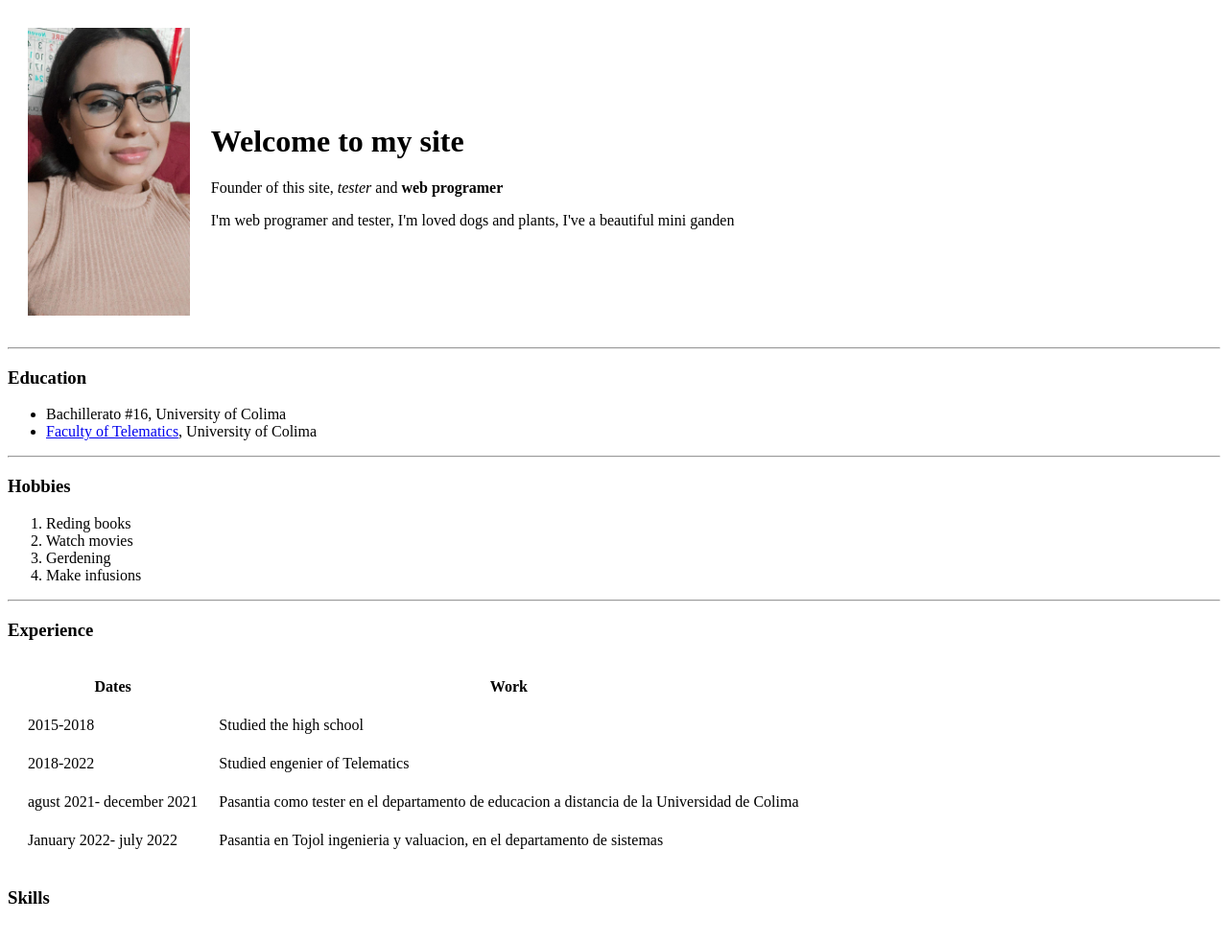
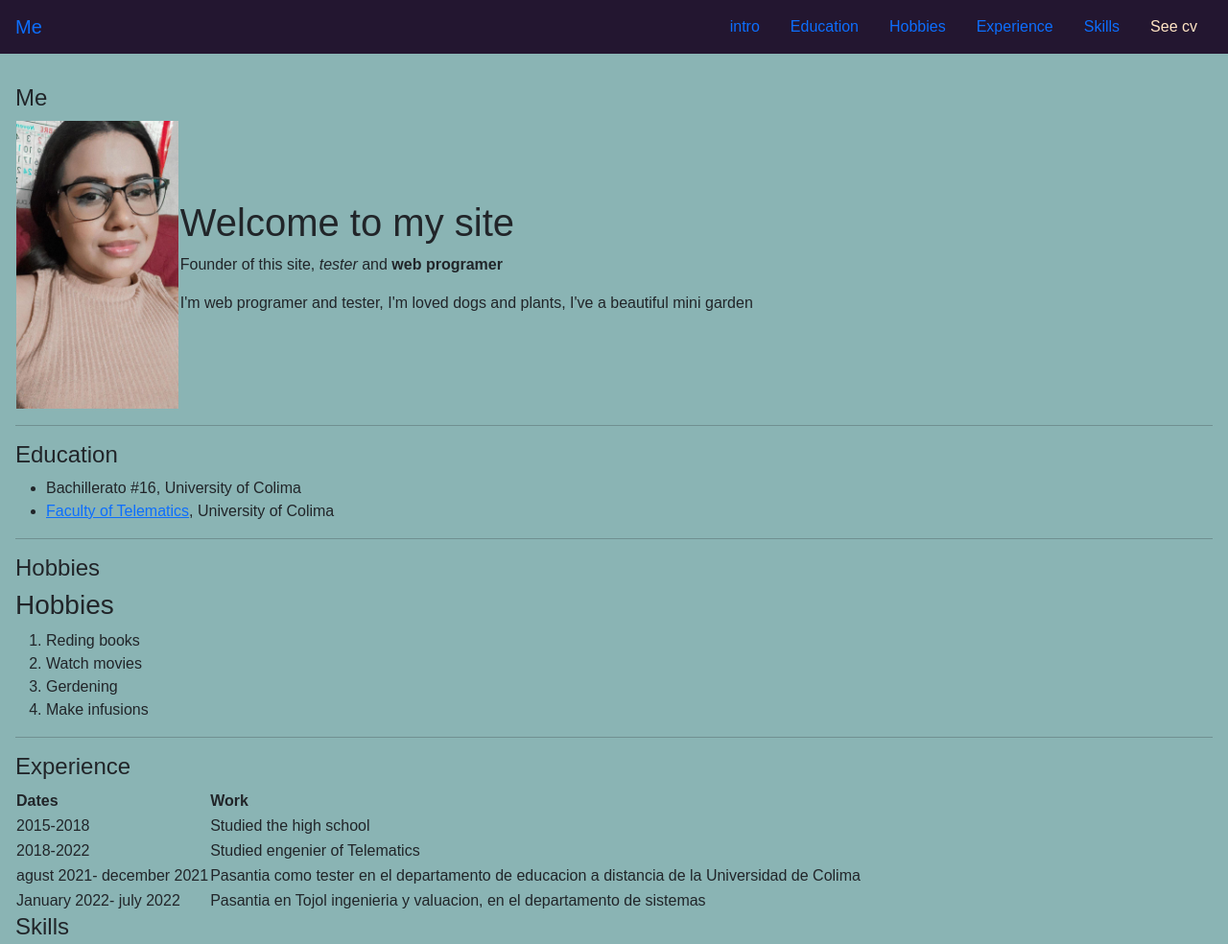
Before and after one commit to AnaAguilar2/Portafolio-, a plain HTML site: page index.html in a window 1280 px wide. Shown: the top 984 px of the page at 96% size. Drawn offline with nearby package versions, Linux system fonts and the light colour scheme.

Commit message:
add files

```diff
--- a/contact.html
+++ b/contact.html
@@ -2,11 +2,26 @@
 <html lang="en" dir="ltr">
 
 <head>
-  <meta charset="utf-8">
-  <title>Contact</title>
+  <meta charset="UTF-8">
+  <meta http-equiv="X-UA-Compatible" content="IE=edge">
+  <meta name="viewport" content="width=device-width, initial-scale=1.0">
+  <title>Document</title>
+  <link rel="stylesheet" href="/style.css">
+  <link href="https://cdn.jsdelivr.net/npm/bootstrap@5.0.2/dist/css/bootstrap.min.css" rel="stylesheet" integrity="sha384-EVSTQN3/azprG1Anm3QDgpJLIm9Nao0Yz1ztcQTwFspd3yD65VohhpuuCOmLASjC" crossorigin="anonymous">
+
 </head>
 
 <body>
+
+    <!-- nav bar menu-->
+    <nav id="navbar-example2" class="navbar bg-body-tertiary px-3 mb-3"  aria-current="true">
+      <a class="navbar-brand" href="/index.html">Back</a>
+      <ul class="nav nav-pills">
+        <li class="nav-item">
+          <a class="nav-link" href="/cv.html">See cv</a>
+        </li>
+    </nav>
+
   <h2>Contact Details</h2>
   <h3><a href="https://www.linkedin.com/in/ana-aguilar-v-7378a1203/">LinkedIn</a></h3>
 
--- a/index.html
+++ b/index.html
@@ -1,31 +1,62 @@
 <!DOCTYPE html>
 <html lang="en" dir="ltr">
+    <link rel="stylesheet" href="/style.css">
+    <link href="https://cdn.jsdelivr.net/npm/bootstrap@5.0.2/dist/css/bootstrap.min.css" rel="stylesheet" integrity="sha384-EVSTQN3/azprG1Anm3QDgpJLIm9Nao0Yz1ztcQTwFspd3yD65VohhpuuCOmLASjC" crossorigin="anonymous">
 
 <head>
   <meta charset="utf-8">
   <title>Ana´s personal web</title>
 </head>
 
-<body>
+<body id="body">
+<!-- nav bar menu-->
+<nav id="navbar-example2" class="navbar bg-body-tertiary px-3 mb-3"  aria-current="true">
+  <a class="navbar-brand" href="#">Me</a>
+  <ul class="nav nav-pills">
+    <li class="nav-item">
+      <a class="nav-link" href="#scrollspyHeading1">intro</a>
+    </li>
+    <li class="nav-item">
+      <a class="nav-link" href="#scrollspyHeading2">Education</a>
+    </li>
+    <li class="nav-item">
+      <a class="nav-link" href="#scrollspyHeading3">Hobbies</a>
+    </li>
+    <li class="nav-item">
+      <a class="nav-link" href="#scrollspyHeading4">Experience</a>
+    </li>
+    <li class="nav-item">
+      <a class="nav-link" href="#scrollspyHeading5">Skills</a>
+    </li>
+    <li class="nav-item">
+      <a id="buttonDownload" class="nav-link" href="/cv.html">See cv</a>
+    </li>
+
+  </ul>
+</nav>
+<div data-bs-spy="scroll" data-bs-target="#navbar-example2" data-bs-root-margin="0px 0px -40%" data-bs-smooth-scroll="true" class="scrollspy-example bg-body-tertiary p-3 rounded-2" tabindex="0">
+  <h4 id="intro">Me</h4>
+  <!--<img src="/img/back-color.jpg" class="img-fluid" alt="color"> -->
+
   <table cellspacing="20px">
     <tr>
       <td><img src="img\ana.jpg" alt="Foto Ana" height="300px"></td>
       <td>
         <h1>Welcome to my site </h1>
         <p>Founder of this site, <em>tester </em>and <strong>web programer </strong> </p>
-        <p>I'm web programer and tester, I'm loved dogs and plants, I've a beautiful mini ganden </p>
+        <p>I'm web programer and tester, I'm loved dogs and plants, I've a beautiful mini garden </p>
       </td>
     </tr>
   </table>
   <hr>
 
-
-  <h3>Education </h3>
+  <h4 id="scrollspyHeading2">Education</h4>
   <ul>
     <li>Bachillerato #16, University of Colima</li>
     <li> <a href="https://telematicanet.ucol.mx/">Faculty of Telematics</a>, University of Colima </li>
   </ul>
   <hr>
+  <h4 id="scrollspyHeading3">Hobbies</h4>
   <h3>Hobbies</h3>
   <ol type="1">
     <li>Reding books</li>
@@ -34,7 +65,7 @@
     <li>Make infusions</li>
   </ol>
   <hr>
-  <h3>Experience</h3>
+  <h4 id="scrollspyHeading4">Experience </h4>
   <table cellspacing="20px">
     <thead>
       <tr>
@@ -61,8 +92,7 @@
       </tr>
     </tbody>
   </table>
-
-  <h3>Skills</h3>
+  <h4 id="scrollspyHeading5">Skills</h4>
   <table cellspacing="20px">
     <tr>
       <td>
@@ -124,9 +154,13 @@
 
     </tr>
   </table>
+</div>
+
+  <h3><a href="contact.html">Contact me</a></h3>
+  <a id="buttonDownload" href="/img/1.png">download cv</a>
+  <a id="buttonDownload" href="/img/2.png">download cv</a>
 
 
-  <h3><a href="contact.html">Contact me</a></h3>
 </body>
 
 </html>
--- /dev/null
+++ b/style.css
@@ -0,0 +1,14 @@
+#body{
+    background-color: rgb(138, 180, 180);
+    font-family: Arial, Helvetica, sans-serif;
+}
+#navbar-example2{
+    background-attachment: fixed;
+    background-color: rgb(35, 22, 48);
+}
+#buttonDownload{
+    border-radius: 5px;
+    border-bottom: 1px;
+    color: bisque;
+    border-color: brown;
+}
```
Also changed, not shown: cv.html (added, +35 -0 lines), img/1.png (added), img/2.png (added), img/back-color.jpg (added).
